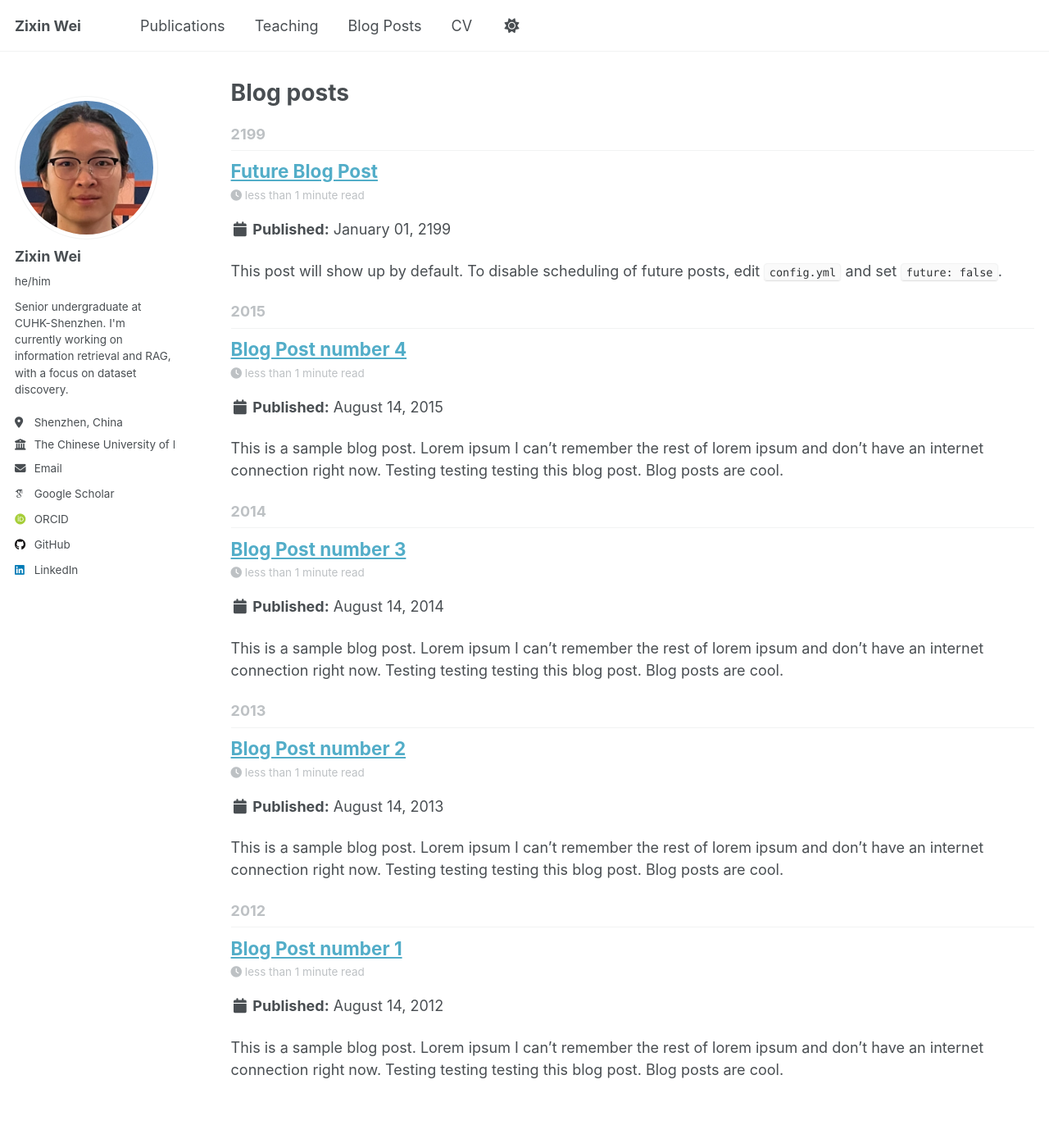
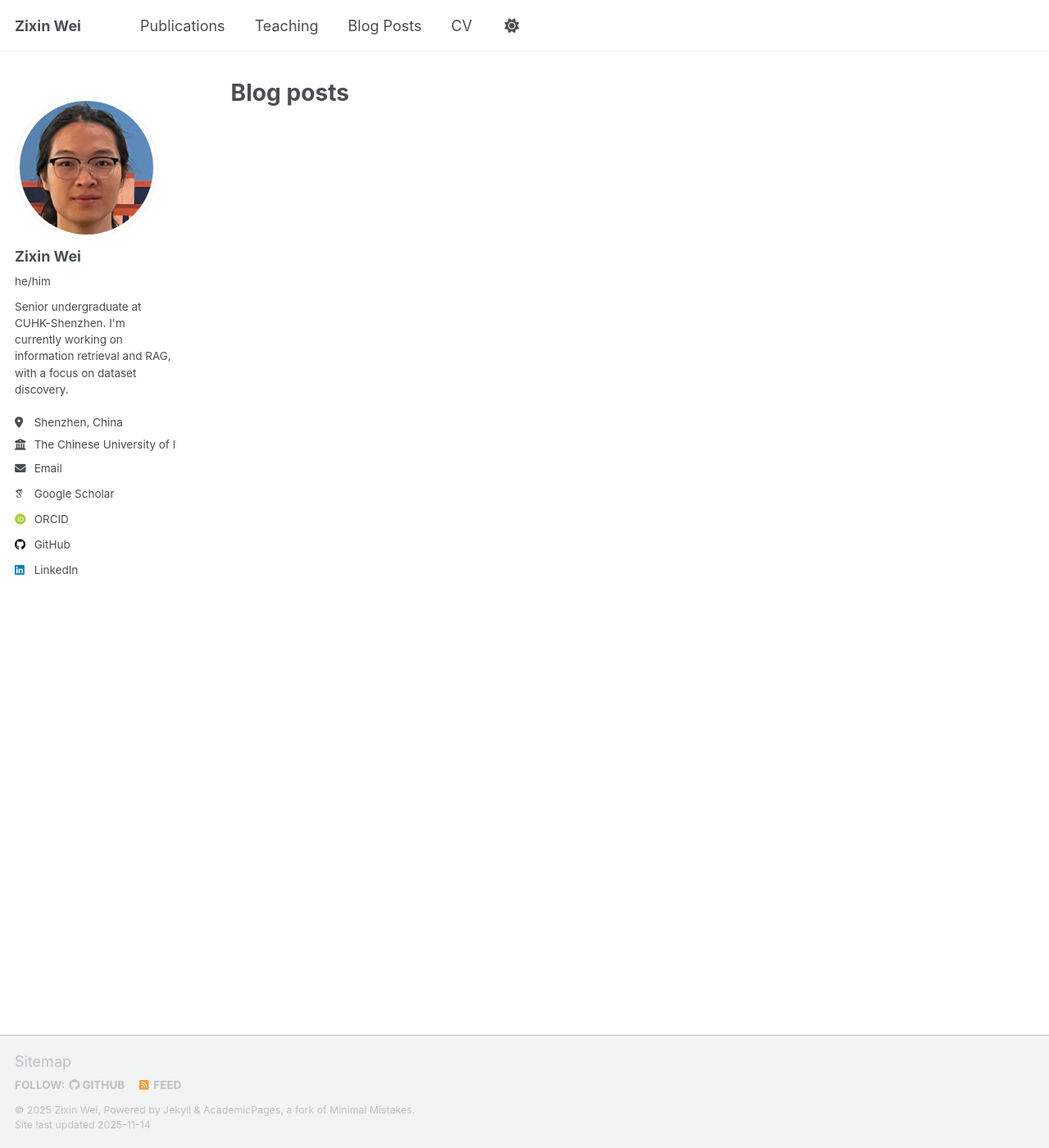
Before and after one commit to zixinwei/zixinwei.github.io, a Jekyll site: the page built from _pages/year-archive.html, in a window 1280 px wide and 1400 px high. Shown: the whole window at 82% size. Built offline with Jekyll 4.4.1, drawn with Linux system fonts in a browser that asks for light colours; some web fonts are replaced; a script that is not in the unit is left out.

Commit message:
unpublish the template posts

```diff
--- a/_posts/2012-08-14-blog-post-1.md
+++ b/_posts/2012-08-14-blog-post-1.md
@@ -10,11 +13,8 @@ tags:
 
 This is a sample blog post. Lorem ipsum I can't remember the rest of lorem ipsum and don't have an internet connection right now. Testing testing testing this blog post. Blog posts are cool.
 
-Headings are cool
-======
+# Headings are cool
 
-You can have many headings
-======
+# You can have many headings
 
-Aren't headings cool?
-------
+## Aren't headings cool?
--- a/_posts/2013-08-14-blog-post-2.md
+++ b/_posts/2013-08-14-blog-post-2.md
@@ -10,11 +13,8 @@ tags:
 
 This is a sample blog post. Lorem ipsum I can't remember the rest of lorem ipsum and don't have an internet connection right now. Testing testing testing this blog post. Blog posts are cool.
 
-Headings are cool
-======
+# Headings are cool
 
-You can have many headings
-======
+# You can have many headings
 
-Aren't headings cool?
-------
+## Aren't headings cool?
--- a/_posts/2014-08-14-blog-post-3.md
+++ b/_posts/2014-08-14-blog-post-3.md
@@ -10,11 +13,8 @@ tags:
 
 This is a sample blog post. Lorem ipsum I can't remember the rest of lorem ipsum and don't have an internet connection right now. Testing testing testing this blog post. Blog posts are cool.
 
-Headings are cool
-======
+# Headings are cool
 
-You can have many headings
-======
+# You can have many headings
 
-Aren't headings cool?
-------
+## Aren't headings cool?
```
Also changed, not shown: other parts of _posts/2012-08-14-blog-post-1.md (+4 -1 lines), other parts of _posts/2013-08-14-blog-post-2.md (+4 -1 lines), other parts of _posts/2014-08-14-blog-post-3.md (+4 -1 lines), _posts/2015-08-14-blog-post-4.md (+7 -7 lines), _posts/2199-01-01-future-post.md (+4 -1 lines).
